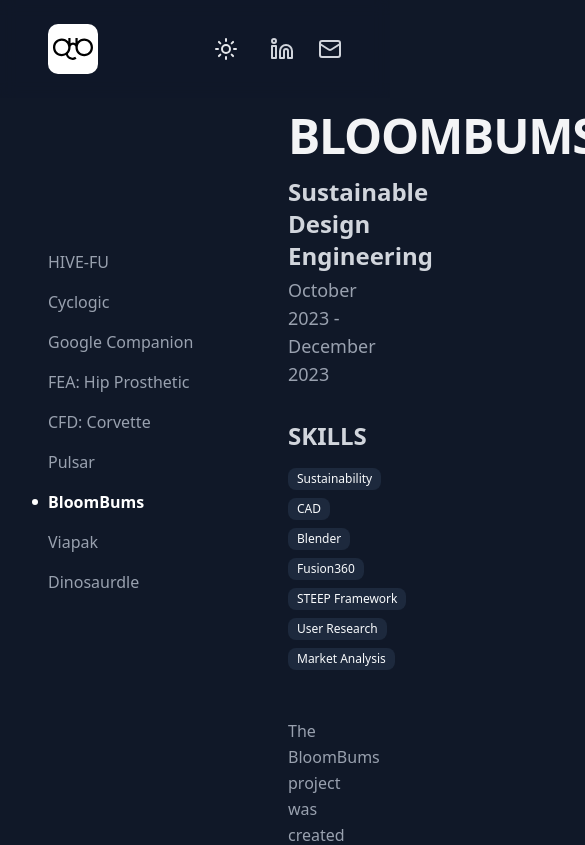
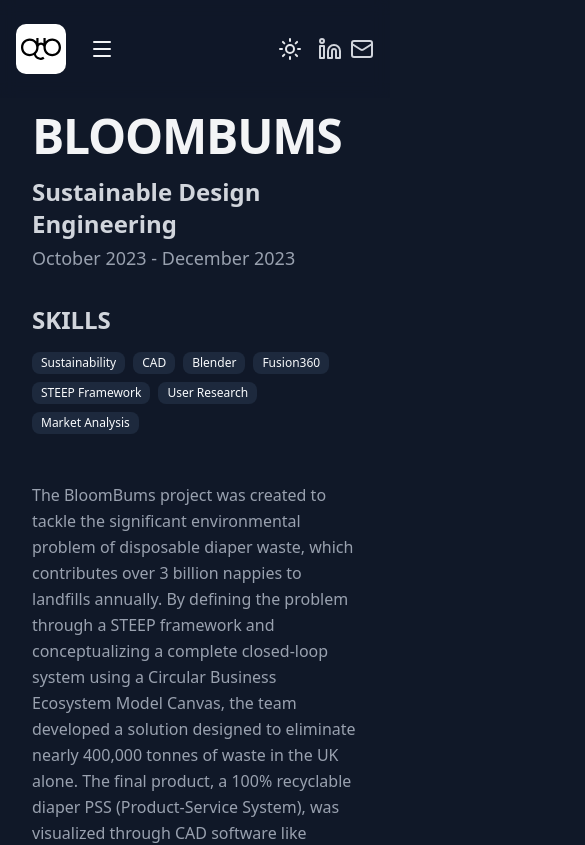
Before and after one commit to lialex054/portfolio-website, a Next.js app: page /projects/bloombums in a window 390 px wide. Shown: the top 845 px of the page, 585 px wide, since content can reach past the window. Built offline with nearby package versions, Linux system fonts and the light colour scheme.

Commit message:
more changes?

```diff
--- a/src/app/layout.tsx
+++ b/src/app/layout.tsx
@@ -1,19 +1,18 @@
-// FILE: app/layout.tsx
-
 import type { Metadata } from "next";
 import { Geist, Geist_Mono } from "next/font/google";
 import "./globals.css";
 import NavBar from "@/components/ProjectNavbar";
 import { ThemeProvider } from "@/components/ThemeProvider";
+import { SidebarProvider } from "@/context/SidebarContext";
 
 const geistSans = Geist({
   variable: "--font-geist-sans",
-  subsets: ["latin"],
+  subsets: ["latin"], // Add this line
 });
 
 const geistMono = Geist_Mono({
   variable: "--font-geist-mono",
-  subsets: ["latin"],
+  subsets: ["latin"], // And this line
 });
 
 export const metadata: Metadata = {
@@ -27,11 +26,8 @@
   children: React.ReactNode;
 }>) {
   return (
-    // UPDATED: Removed the hard-coded "dark" class. next-themes will handle this.
-    // Added suppressHydrationWarning as recommended by next-themes.
     <html lang="en" suppressHydrationWarning>
       <body
-        // UPDATED: Replaced hard-coded dark styles with theme-aware classes and a smooth transition.
         className={`${geistSans.variable} ${geistMono.variable}
                    antialiased bg-white text-gray-900
                    dark:bg-gray-900 dark:text-gray-100
@@ -42,10 +38,10 @@
           defaultTheme="dark"
           enableSystem
         >
-          <NavBar />
-          {/* UPDATED: Removed the <main> tag from here to prevent nesting issues.
-              Page-specific layouts (like your ProjectsLayout) can define their own <main> tag. */}
-          {children}
+          <SidebarProvider>
+            <NavBar />
+            {children}
+          </SidebarProvider>
         </ThemeProvider>
       </body>
     </html>
--- a/src/app/projects/layout.tsx
+++ b/src/app/projects/layout.tsx
@@ -1,19 +1,17 @@
-// FILE: app/projects/[slug]/layout.tsx
+// FILE: app/projects/layout.tsx
 
 import ProjectSidebar from "@/components/ProjectSidebar";
 
+// This can now be a simple Server Component again
 export default function ProjectsLayout({
   children,
 }: {
   children: React.ReactNode;
 }) {
   return (
-    // UPDATED: Removed "bg-gray-900" and "text-gray-100".
-    // This div no longer has a background, allowing it to inherit the theme from the root layout.
     <div>
       <ProjectSidebar />
-      {/* Add margin to the left to make space for the fixed sidebar */}
-      <main className="ml-64 pt-20">
+      <main className="lg:ml-64 pt-20">
         <div className="flex-1 p-8">
           {children}
         </div>
--- a/src/components/ProjectGallery.tsx
+++ b/src/components/ProjectGallery.tsx
@@ -6,11 +6,12 @@
 import { useState } from "react";
 import ImageOverlay from "./ImageOverlay";
 import { AnimatePresence } from "framer-motion";
+import { useScrollLock } from "@/hooks/use-scroll-lock";
 
 export default function ProjectGallery({ images, projectName }: { images: string[]; projectName: string }) {
   const [selectedImageIndex, setSelectedImageIndex] = useState<number | null>(null);
-  // REMOVED: The 'direction' state is no longer needed
-  // const [direction, setDirection] = useState(0);
+
+  useScrollLock(selectedImageIndex !== null);
 
   const handleImageClick = (index: number) => {
     setSelectedImageIndex(index);
--- a/src/components/ProjectNavbar.tsx
+++ b/src/components/ProjectNavbar.tsx
@@ -1,15 +1,23 @@
-// FILE: src/components/ProjectNavbar.tsx
+"use client";
 
 import Link from "next/link";
 import Image from "next/image";
-import { Linkedin, Mail } from "lucide-react";
+import { usePathname } from "next/navigation";
+import { Linkedin, Mail, Menu } from "lucide-react";
 import ThemeToggleButton from "./ThemeToggleButton";
+import { useSidebar } from "@/context/SidebarContext";
 
 export default function ProjectNavbar() {
+  const pathname = usePathname();
+  const { toggleSidebar } = useSidebar();
+
+  const isProjectPage = pathname.startsWith('/projects');
+
   return (
-    // UPDATED: Added transition-colors and duration-300 here
     <nav className="fixed top-0 left-0 right-0 z-50 bg-white/80 dark:bg-gray-900/80 backdrop-blur-sm transition-colors duration-300 ease-in-out">
-      <div className="flex items-center justify-between py-6 px-12">
+      <div className="flex items-center justify-between py-6 px-4 sm:px-12">
+        {/* Left side of the Navbar */}
+        <div className="flex items-center gap-4">
           <Link href="/">
             <Image
               src="/logo-black.svg"
@@ -27,14 +35,25 @@
             />
           </Link>
 
-        <div className="flex items-center gap-6">
+          {/* UPDATED: The Hamburger Menu Button is now here */}
+          {isProjectPage && (
+            <button
+              onClick={toggleSidebar}
+              className="p-2 rounded-full lg:hidden" // Only visible on screens smaller than 'lg'
+              aria-label="Toggle navigation menu"
+            >
+              <Menu className="w-6 h-6" />
+            </button>
+          )}
+        </div>
+
+        {/* Right side of the Navbar */}
+        <div className="flex items-center gap-2 sm:gap-6">
           <ThemeToggleButton />
           <a href="https://www.linkedin.com/in/alexli429" target="_blank" rel="noopener noreferrer">
-            {/* UPDATED: Removed the individual transition-colors from the icon */}
             <Linkedin className="w-6 h-6 text-gray-500 dark:text-gray-300 hover:text-black dark:hover:text-white" />
           </a>
           <a href="mailto:lialex054@gmail.com">
-            {/* UPDATED: Removed the individual transition-colors from the icon */}
             <Mail className="w-6 h-6 text-gray-500 dark:text-gray-300 hover:text-black dark:hover:text-white" />
           </a>
         </div>
--- a/src/components/ProjectSidebar.tsx
+++ b/src/components/ProjectSidebar.tsx
@@ -3,81 +3,140 @@
 import Link from "next/link";
 import { usePathname } from "next/navigation";
 import { getSortedProjects } from "@/lib/project-utils";
-import { useState, useEffect, useRef, useMemo } from "react";
-import { motion, useSpring, useVelocity, useTransform } from "framer-motion";
+import React, { useEffect, useMemo, useRef, useState } from "react";
+import {
+  AnimatePresence,
+  LayoutGroup,
+  motion,
+} from "framer-motion";
+import { useSidebar } from "@/context/SidebarContext";
+import { useScrollLock } from "@/hooks/use-scroll-lock";
 
-export default function ProjectSidebar() {
+const NavContent = ({ onLinkClick }: { onLinkClick?: () => void }) => {
   const pathname = usePathname();
   const [hoveredIndex, setHoveredIndex] = useState<number | null>(null);
+  const projects = useMemo(() => getSortedProjects(), []);
 
-  const sortedProjects = useMemo(() => getSortedProjects(), []);
-
-  const navRef = useRef<HTMLElement>(null);
-  const itemRefs = useRef<(HTMLAnchorElement | null)[]>([]);
-
-  const [positions, setPositions] = useState<{ top: number; height: number }[]>([]);
-
-  useEffect(() => {
-    if (!navRef.current) return;
-    const measuredPositions = itemRefs.current.map(el => {
-      if (!el) return { top: 0, height: 0 };
-      return { top: el.offsetTop, height: el.offsetHeight };
-    });
-    setPositions(measuredPositions);
-  }, [sortedProjects]);
-
-  const activeIndex = sortedProjects.findIndex(p => pathname === `/projects/${p.slug}`);
+  const activeIndex = projects.findIndex(
+    (p) => pathname === `/projects/${p.slug}`
+  );
   const targetIndex = hoveredIndex ?? activeIndex;
 
-  const dotY = useSpring(0, { stiffness: 500, damping: 40 });
-  const dotHeight = useSpring(6, { stiffness: 500, damping: 40 });
-
+  // Trigger the stretch each time the active/hovered target changes
+  const [animTick, setAnimTick] = useState(0);
+  const isFirst = useRef(true);
   useEffect(() => {
-    if (targetIndex !== -1 && positions[targetIndex]) {
-      const { top, height } = positions[targetIndex];
-      dotY.set(top + height / 2 - 3);
+    if (isFirst.current) {
+      isFirst.current = false;
+      return;
     }
-  }, [targetIndex, positions, dotY]);
-
-  const yVelocity = useVelocity(dotY);
-  const stretch = useTransform(yVelocity, [-300, 0, 300], [2.5, 1, 2.5]);
+    setAnimTick((t) => t + 1);
+  }, [targetIndex]);
 
   return (
-    <aside className="fixed top-0 bottom-0 left-0 w-64 p-12 flex items-center">
     <nav
-        ref={navRef}
-        className="relative flex flex-col gap-4 text-left w-full"
+      className="relative w-full p-12 text-left"
       onMouseLeave={() => setHoveredIndex(null)}
     >
-        {sortedProjects.map((project, index) => {
-          const isTarget = hoveredIndex === index || (hoveredIndex === null && activeIndex === index);
+      <h2 className="mb-2 text-lg font-semibold text-gray-500 dark:text-gray-400">
+        Projects
+      </h2>
+
+      <LayoutGroup id="sidebar">
+        <ul className="relative flex flex-col gap-4">
+          {projects.map((project, index) => {
+            const isTarget =
+              targetIndex === index && index !== -1;
+
             return (
+              <li key={project.slug} className="relative pl-4">
+                {isTarget && (
+                  // Wrapper that moves with a spring between items
+                  <motion.span
+                    layoutId="active-dot"
+                    className="pointer-events-none absolute left-0 top-1/2 -translate-y-1/2"
+                    transition={{
+                      layout: {
+                        type: "spring",
+                        stiffness: 650,
+                        damping: 36,
+                        mass: 0.35,
+                      },
+                    }}
+                  >
+                    {/* Inner dot that stretches briefly on each move */}
+                    <motion.span
+                      key={animTick}
+                      className="block h-1.5 w-1.5 rounded-full bg-black dark:bg-white"
+                      initial={{ scaleX: 1, scaleY: 1 }}
+                      animate={{
+                        scaleY: [1, 1.8, 1],
+                        scaleX: [1, 0.85, 1],
+                      }}
+                      transition={{
+                        duration: 0.35,
+                        times: [0, 0.45, 1],
+                        ease: "easeOut",
+                      }}
+                    />
+                  </motion.span>
+                )}
+
                 <Link
-              key={project.slug}
-              ref={(el) => { itemRefs.current[index] = el; }}
                   href={`/projects/${project.slug}`}
-              className={`
-                relative text-base transition-colors truncate
-                ${isTarget
-                  ? "font-semibold text-gray-900 dark:text-white" // UPDATED: Active state is bold and theme-aware
-                  : "text-gray-500 dark:text-gray-400 hover:text-gray-900 dark:hover:text-white"}
-              `}
+                  onClick={onLinkClick}
                   onMouseEnter={() => setHoveredIndex(index)}
+                  className={`relative truncate text-base transition-colors ${
+                    isTarget
+                      ? "font-semibold text-gray-900 dark:text-white"
+                      : "text-gray-500 dark:text-gray-400 hover:text-gray-900 dark:hover:text-white"
+                  }`}
                 >
                   {project.name}
                 </Link>
+              </li>
             );
           })}
+        </ul>
+      </LayoutGroup>
+    </nav>
+  );
+};
 
+export default function ProjectSidebar() {
+  const { isSidebarOpen, toggleSidebar } = useSidebar();
+  useScrollLock(isSidebarOpen);
+
+  return (
+    <>
+      {/* --- DESKTOP SIDEBAR --- */}
+      <aside className="hidden lg:fixed lg:top-0 lg:bottom-0 lg:left-0 lg:flex lg:w-64 lg:items-center bg-white/90 backdrop-blur-sm dark:bg-gray-900/90">
+        <NavContent />
+      </aside>
+
+      {/* --- MOBILE SIDEBAR --- */}
+      <AnimatePresence>
+        {isSidebarOpen && (
+          <>
             <motion.div
-          className="absolute left-[-16px] w-1.5 rounded-full bg-gray-900 dark:bg-white"
-          style={{
-            y: dotY,
-            scaleY: stretch,
-            height: dotHeight,
-          }}
+              initial={{ opacity: 0 }}
+              animate={{ opacity: 1 }}
+              exit={{ opacity: 0 }}
+              onClick={toggleSidebar}
+              className="fixed inset-0 z-40 bg-black/50 lg:hidden"
             />
-      </nav>
-    </aside>
+            <motion.aside
+              initial={{ x: "-100%" }}
+              animate={{ x: "0%" }}
+              exit={{ x: "-100%" }}
+              transition={{ type: "spring", stiffness: 300, damping: 30 }}
+              className="fixed top-0 bottom-0 left-0 z-50 w-80 max-w-[calc(100%-4rem)] bg-white/90 backdrop-blur-sm dark:bg-gray-900/90 lg:hidden"
+            >
+              <NavContent onLinkClick={toggleSidebar} />
+            </motion.aside>
+          </>
+        )}
+      </AnimatePresence>
+    </>
   );
 }
--- /dev/null
+++ b/src/context/SidebarContext.tsx
@@ -0,0 +1,39 @@
+// FILE: src/context/SidebarContext.tsx
+
+"use client";
+
+import { createContext, useContext, useState, ReactNode } from "react";
+
+interface SidebarContextType {
+  isSidebarOpen: boolean;
+  toggleSidebar: () => void;
+}
+
+const SidebarContext = createContext<SidebarContextType | undefined>(undefined);
+
+export function SidebarProvider({ children }: { children: ReactNode }) {
+  const [isSidebarOpen, setIsSidebarOpen] = useState(false);
+
+  const toggleSidebar = () => {
+    // UPDATED: Add the console.log here
+    console.log("Toggling sidebar state...");
+    setIsSidebarOpen(prevState => {
+      console.log(`Sidebar changing from ${prevState ? 'open' : 'closed'} to ${!prevState ? 'open' : 'closed'}`);
+      return !prevState;
+    });
+  };
+
+  return (
+    <SidebarContext.Provider value={{ isSidebarOpen, toggleSidebar }}>
+      {children}
+    </SidebarContext.Provider>
+  );
+}
+
+export function useSidebar() {
+  const context = useContext(SidebarContext);
+  if (context === undefined) {
+    return { isSidebarOpen: false, toggleSidebar: () => {} };
+  }
+  return context;
+}
--- /dev/null
+++ b/src/hooks/use-scroll-lock.ts
@@ -0,0 +1,22 @@
+// FILE: src/hooks/use-scroll-lock.ts
+
+"use client";
+
+import { useEffect } from 'react';
+
+export function useScrollLock(isLocked: boolean) {
+  useEffect(() => {
+    if (isLocked) {
+      // When locked, add overflow-hidden to the body
+      document.body.style.overflow = 'hidden';
+    } else {
+      // When unlocked, remove the style
+      document.body.style.overflow = '';
+    }
+
+    // Cleanup function to ensure scroll is restored when the component unmounts
+    return () => {
+      document.body.style.overflow = '';
+    };
+  }, [isLocked]); // Rerun this effect whenever the isLocked state changes
+}
```
Also changed, not shown: src/components/HomePageClient.tsx (+12 -10 lines). Lines whose indentation alone changed are shown as unchanged.
